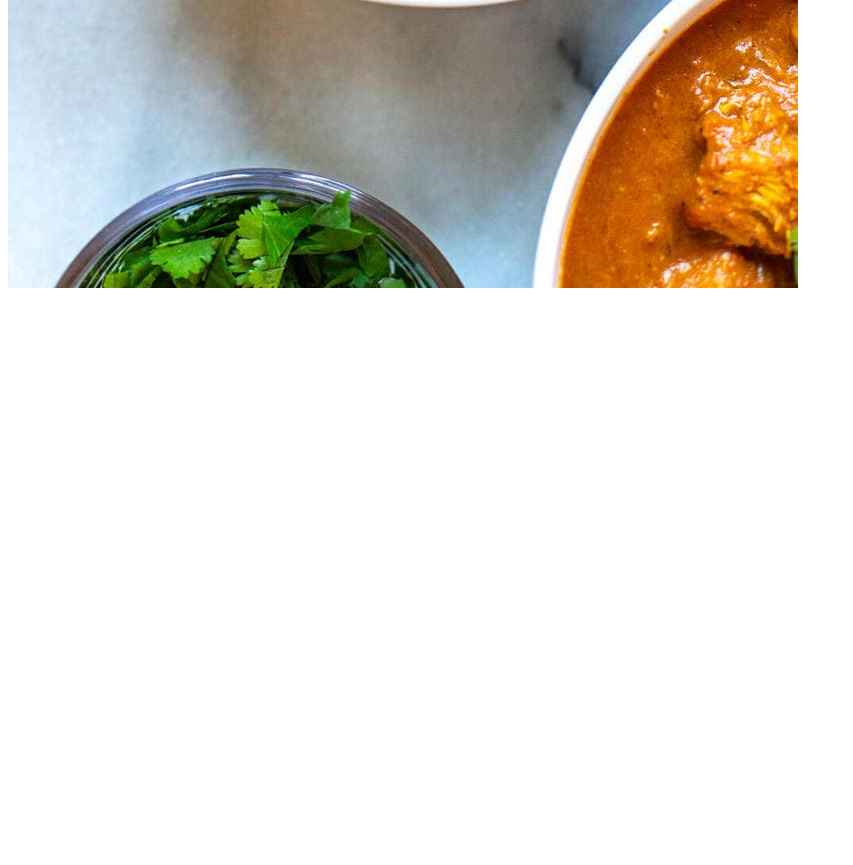
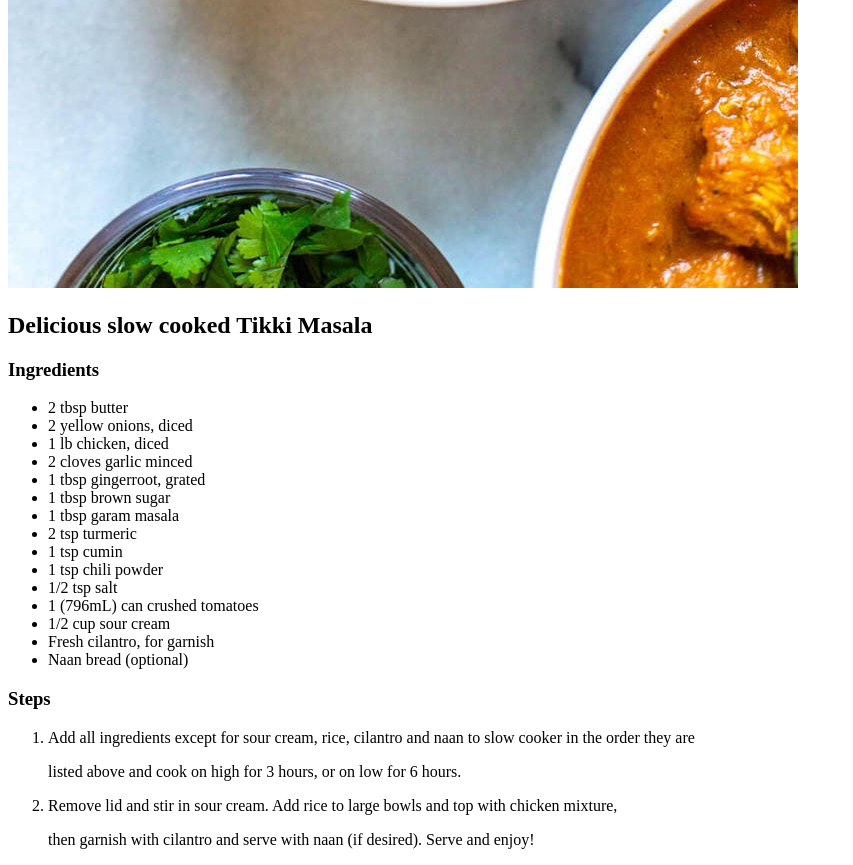
Before and after one commit to JayOrten/odin-recipes, a plain HTML site: page recipes/chicken-tikki-masala.html in a window 1280 px wide. Shown: the part 977-1842 px from the top of the page, without its empty margins (0-853 px from the left). Before the commit the page ends 1277 px from the top, so only its background shows below. Drawn offline with Linux system fonts and the light colour scheme.

Commit message:
Finished tikki masala page

```diff
--- a/recipes/chicken-tikki-masala.html
+++ b/recipes/chicken-tikki-masala.html
@@ -9,5 +9,34 @@
 <body>
     <h1>Slow Cooker Chicken Tikki Masala</h1>
     <img src ="../images/tikki-masala.jpg" alt="Chicken Tikki Masala">
+
+    <h2>Delicious slow cooked Tikki Masala</h2>
+
+    <h3>Ingredients</h3>
+    <ul>
+        <li>2 tbsp butter</li>
+        <li>2 yellow onions, diced</li>
+        <li>1 lb chicken, diced</li>
+        <li>2 cloves garlic minced</li>
+        <li>1 tbsp gingerroot, grated</li>
+        <li>1 tbsp brown sugar</li>
+        <li>1 tbsp garam masala</li>
+        <li>2 tsp turmeric</li>
+        <li>1 tsp cumin</li>
+        <li>1 tsp chili powder</li>
+        <li>1/2 tsp salt</li>
+        <li>1 (796mL) can crushed tomatoes</li>
+        <li>1/2 cup sour cream</li>
+        <li>Fresh cilantro, for garnish</li>
+        <li>Naan bread (optional)</li>
+    </ul>
+
+    <h3>Steps</h3>
+    <ol>
+        <li><p>Add all ingredients except for sour cream, rice, cilantro and naan to slow cooker in the order they are</p>
+            <p>listed above and cook on high for 3 hours, or on low for 6 hours.</p></li>
+        <li><p>Remove lid and stir in sour cream. Add rice to large bowls and top with chicken mixture,</p>
+            <p>then garnish with cilantro and serve with naan (if desired). Serve and enjoy!</p></li>
+    </ol>
 </body>
 </html>
```
